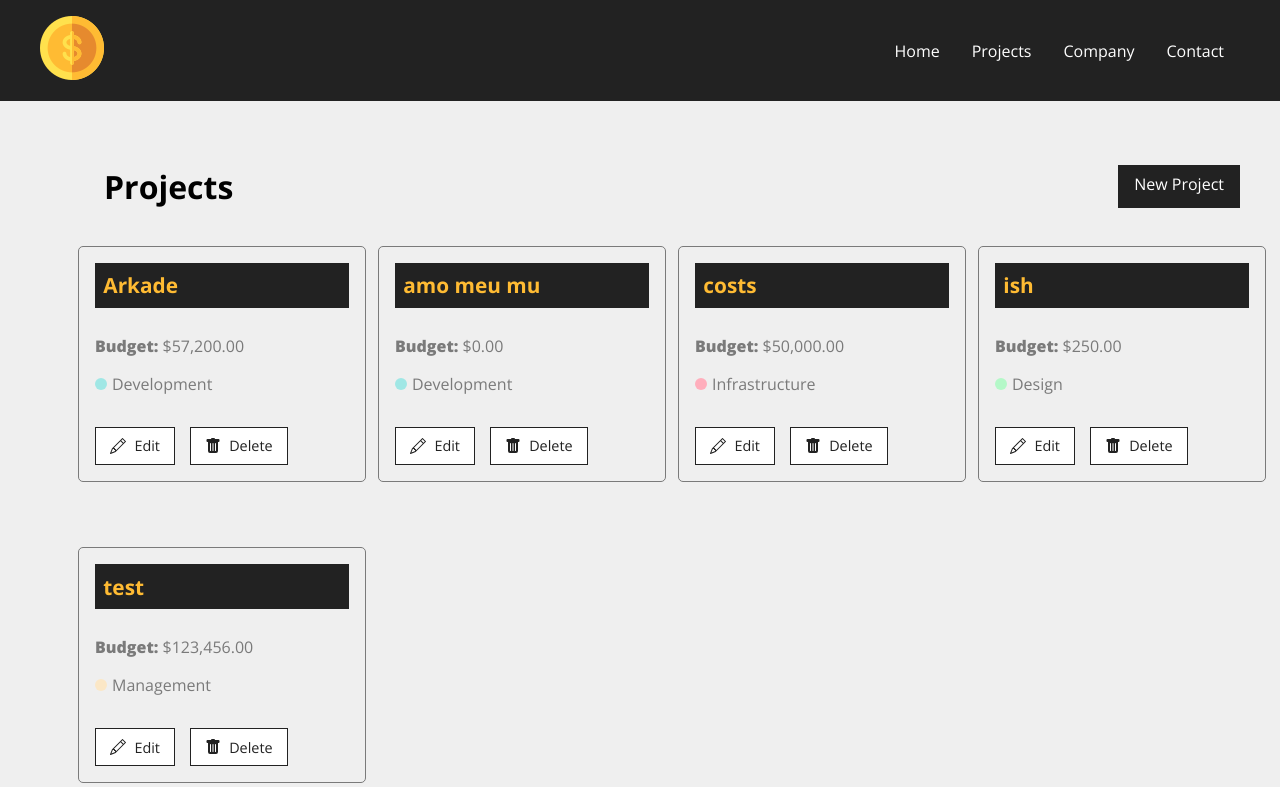
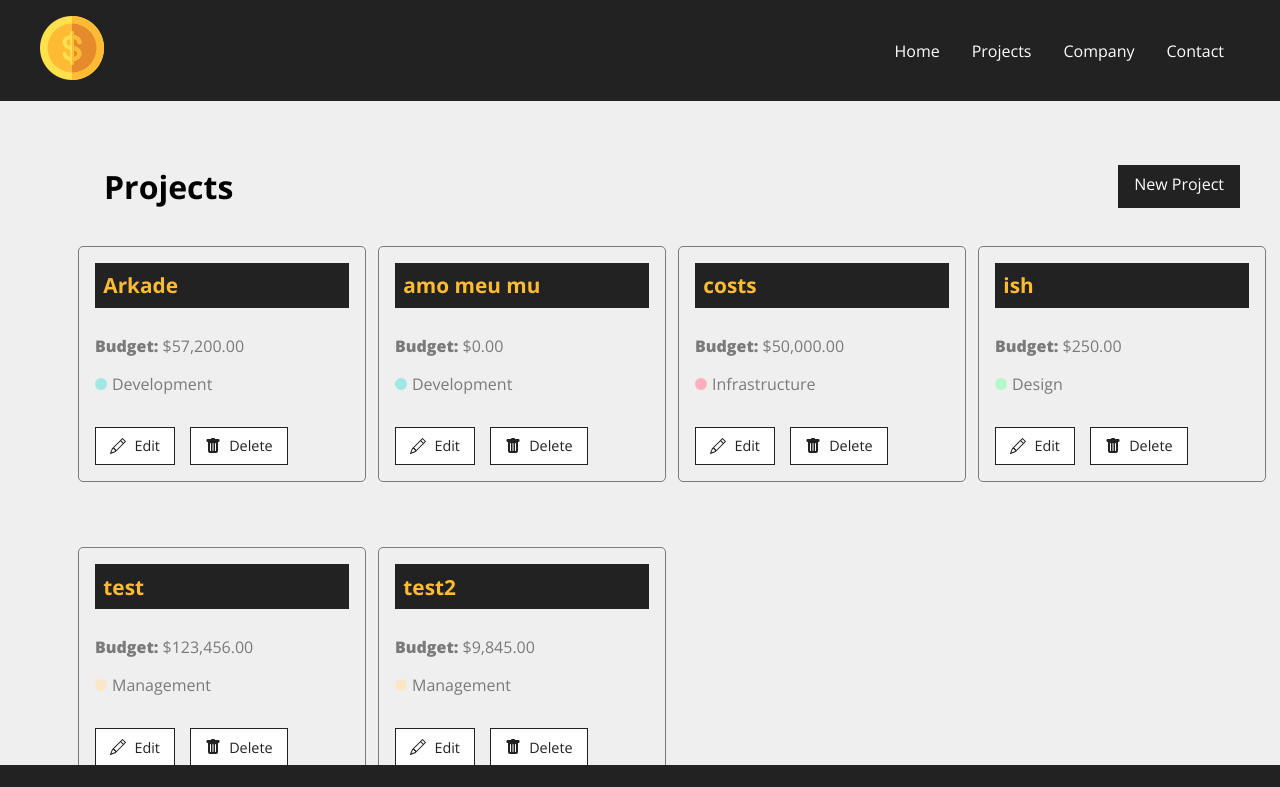
Before and after one commit to VitorMendesco/Costs, a React (Create React App) app: page /projects in a window 1280 px wide. Shown: the top 787 px of the page. Built offline with nearby package versions, Linux system fonts and the light colour scheme; data requests are answered from the project's data file; the HTML template or start-up script is replaced by a standard one.

Commit message:
loader created + loader and message inserted in Projects.jsx + Container customClass fixed

```diff
--- a/db.json
+++ b/db.json
@@ -44,6 +44,15 @@
       "name": "test",
       "budget": "123456",
       "id": 5
+    },
+    {
+      "name": "test2",
+      "budget": "9845",
+      "category": {
+        "id": "4",
+        "name": "Management"
+      },
+      "id": 6
     }
   ],
   "categories": [
--- a/src/components/layout/Container.jsx
+++ b/src/components/layout/Container.jsx
@@ -2,5 +2,9 @@
 import styles from "./Container.module.css";
 
 export default function Container(props) {
-  return <div className={`${styles.container} ${props.customClass}`}>{props.children}</div>;
+  return (
+    <div className={`${styles.container} ${styles[props.customClass]}`}>
+      {props.children}
+    </div>
+  );
 }
--- a/src/components/layout/Container.module.css
+++ b/src/components/layout/Container.module.css
@@ -17,7 +17,7 @@
 
 .start {
   /* display */
-  justify-content: start;
+  justify-content: flex-start;
 }
 
 .column {
--- /dev/null
+++ b/src/components/layout/Loader.jsx
@@ -0,0 +1,11 @@
+// css
+import styles from "./Loader.module.css";
+import loading from "../../img/loading.svg";
+
+export default function Loader() {
+    return (
+        <div className={styles.loader_container}>
+            <img src={loading} alt="Loading" className={styles.loader} />
+        </div>
+    );
+}
--- /dev/null
+++ b/src/components/layout/Loader.module.css
@@ -0,0 +1,14 @@
+.loader_container {
+  /* size */
+  width: 100%;
+  height: 100%;
+  /* display */
+  display: flex;
+  align-items: center;
+  justify-content: center;
+}
+
+.loader {
+  /* size */
+  width: 50px;
+}
--- a/src/components/layout/Message.module.css
+++ b/src/components/layout/Message.module.css
@@ -1,6 +1,7 @@
 .message {
   /* size */
   width: 100%;
+  height: fit-content;
   /* position */
   margin: 0 auto;
   margin-bottom: 2em;
--- a/src/components/pages/Projects.jsx
+++ b/src/components/pages/Projects.jsx
@@ -7,19 +7,23 @@ import Container from "../layout/Container";
 import Message from "../layout/Message";
 import LinkButton from "../layout/LinkButton";
 import ProjectCard from "../project/ProjectCard";
+import Loader from "../layout/Loader";
 
 // css
 import styles from "./Projects.module.css";
 
 export default function Projects() {
+  // MESSAGE CHANGER
   const location = useLocation();
   let message = "";
   if (location.state) {
     message = location.state.message;
   }
 
+  // PROJECT REQUESTER
   const [projects, setProjects] = useState([]);
   useEffect(() => {
+    setTimeout(() => {
       fetch("http://localhost:5000/projects", {
         method: "GET",
         headers: {
@@ -27,9 +31,16 @@ export default function Projects() {
         },
       })
         .then((resp) => resp.json())
-      .then((data) => setProjects(data))
+        .then((data) => {
+          setProjects(data);
+          setRemoveLoading(true);
+        })
         .catch((err) => console.error(err));
+    }, 300);
   }, []);
+
+  // LOADER HANDLER
+  const [removeLoading, setRemoveLoading] = useState(false);
 
   return (
     <div className={styles.project_container}>
@@ -43,6 +54,10 @@ export default function Projects() {
           projects.map((project) => (
             <ProjectCard project={project} key={project.id} />
           ))}
+        {!removeLoading && <Loader />}
+        {removeLoading && projects.length === 0 && (
+          <Message msg={"There are no projects registered"} type="error" />
+        )}
       </Container>
     </div>
   );
```
Lines whose indentation alone changed are shown as unchanged.
